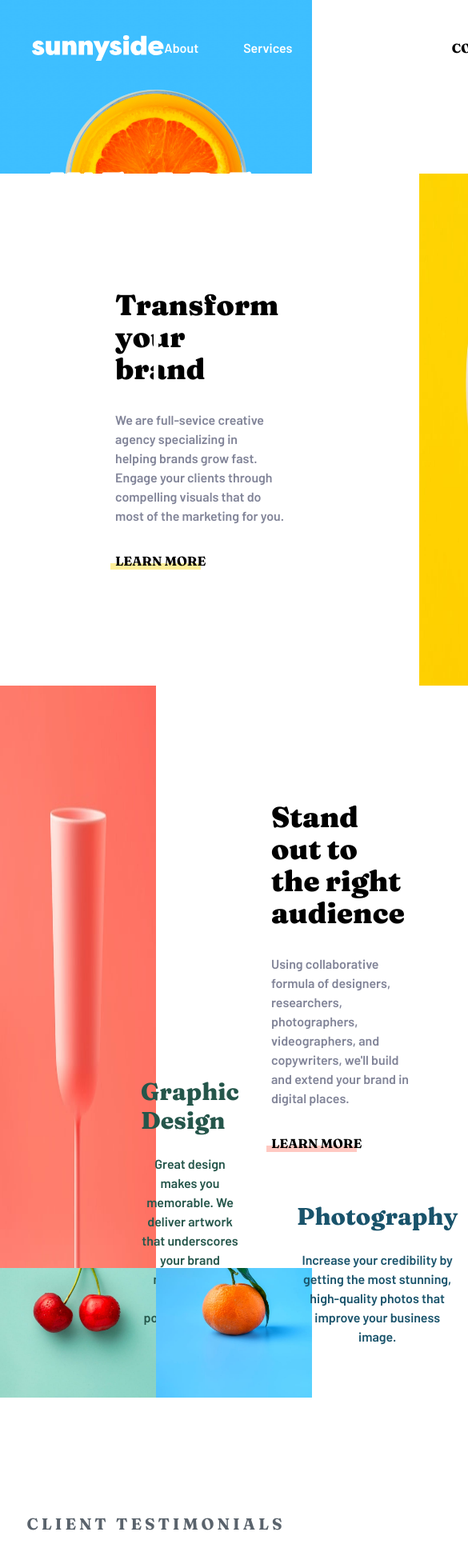
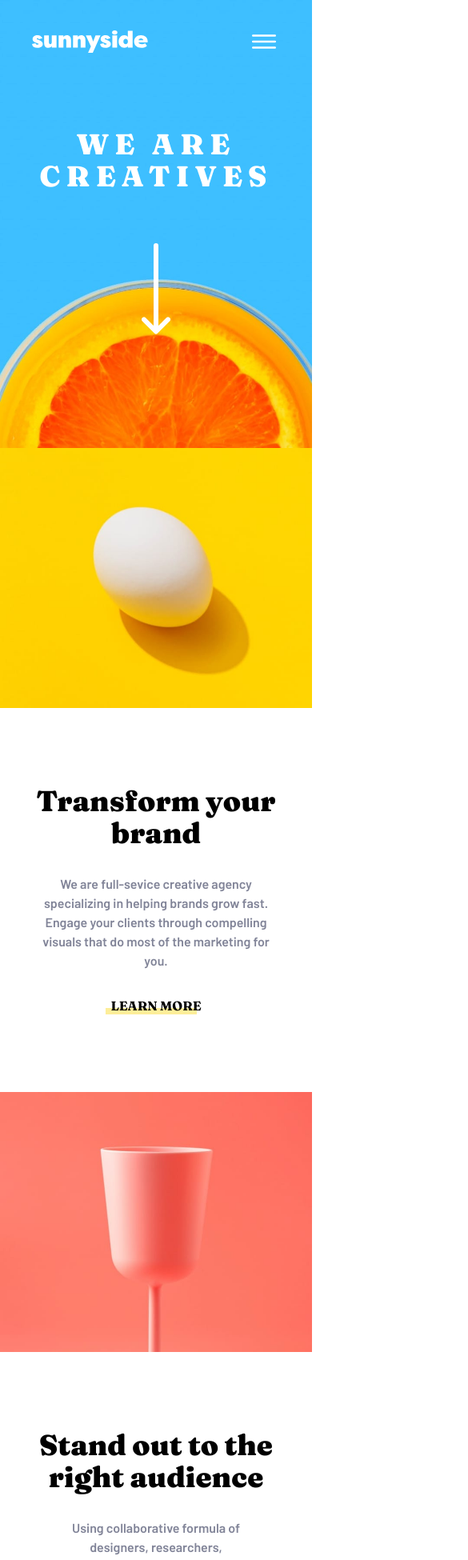
Before and after one commit to Rowee13/fem-sunnyside-agency, a React (Create React App) app: page / in a window 390 px wide. Shown: the top 1950 px of the page at 80% size, 585 px wide, since content can reach past the window. Built offline with nearby package versions, Linux system fonts and the light colour scheme.

Commit message:
Setup mobile responsive layout

```diff
--- a/src/components/About.jsx
+++ b/src/components/About.jsx
@@ -3,15 +3,15 @@ import { aboutTransfrom, aboutStandOut } from "../assets";
 const About = () => {
   return (
     <section id="about">
-      <div className="flex flex-row">
-        <div className="flex flex-col items-start justify-center p-36">
-          <h1 className="font-fraunces font-black text-4xl pb-8 pr-8">
+      <div className="flex flex-col-reverse lg:flex-row w-full">
+        <div className="flex flex-col items-center lg:items-start justify-center py-24 lg:p-36 text-center lg:text-left">
+          <h1 className="font-fraunces font-black text-4xl pb-8 px-6 lg:px-0 lg:pr-8">
             Transform your brand
           </h1>
-          <p className="font-barlow text-grayish-blue text-base pr-6 pb-8">
-            We are full-sevice creative agency specializing in
-            <br /> helping brands grow fast. Engage your clients through
-            compelling visuals that do most of the marketing for you.
+          <p className="font-barlow text-grayish-blue text-md px-12 lg:px-0 lg:pr-6 pb-8">
+            We are full-sevice creative agency specializing in helping brands
+            grow fast. Engage your clients through compelling visuals that do
+            most of the marketing for you.
           </p>
           <button className="about-transform-btn relative font-fraunces font-bold uppercase z-10">
             Learn More
@@ -20,16 +20,20 @@ const About = () => {
         <img
           src={aboutTransfrom}
           alt="about us - transform"
-          className="w-1/2"
+          className="w-full lg:w-1/2"
         />
       </div>
-      <div className="flex flex-row">
-        <img src={aboutStandOut} alt="about us - stand out" className="w-1/2" />
-        <div className="flex flex-col items-start justify-center p-36">
-          <h1 className="font-fraunces font-black text-4xl pb-8 pr-8">
+      <div className="flex flex-col lg:flex-row w-full">
+        <img
+          src={aboutStandOut}
+          alt="about us - stand out"
+          className="w-full lg:w-1/2"
+        />
+        <div className="flex flex-col items-center lg:items-start justify-center py-24 lg:p-36 text-center lg:text-left">
+          <h1 className="font-fraunces font-black text-4xl pb-8 px-6 lg:px-0 lg:pr-8">
             Stand out to the right audience
           </h1>
-          <p className="font-barlow text-grayish-blue text-base pr-6 pb-8">
+          <p className="font-barlow text-grayish-blue text-md px-16 lg:px-0 lg:pr-6 pb-8">
             Using collaborative formula of designers, researchers,
             photographers, videographers, and copywriters, we'll build and
             extend your brand in digital places.
--- a/src/components/Gallery.jsx
+++ b/src/components/Gallery.jsx
@@ -8,11 +8,11 @@ import {
 const Gallery = () => {
   return (
     <section id="projects">
-      <div className="flex flex-row w-full">
-        <img src={galleryImage01} alt="milk bottles" className="w-3/12" />
-        <img src={galleryImage02} alt="orange" className="w-3/12" />
-        <img src={galleryImage03} alt="cone" className="w-3/12" />
-        <img src={galleryImage04} alt="sugar cubes" className="w-3/12" />
+      <div className="grid grid-cols-2 lg:grid-cols-4 grid-rows-2 lg:grid-flow-row">
+        <img src={galleryImage01} alt="milk bottles" />
+        <img src={galleryImage02} alt="orange" />
+        <img src={galleryImage03} alt="cone" />
+        <img src={galleryImage04} alt="sugar cubes" />
       </div>
     </section>
   );
--- a/src/components/Hero.jsx
+++ b/src/components/Hero.jsx
@@ -1,14 +1,15 @@
-import { heroImage, arrowDown } from "../assets";
+import { heroImage, arrowDown, heroImageMobile } from "../assets";
 
 const Hero = () => {
   return (
     <section id="hero" className="relative">
-      <img src={heroImage} alt="hero-img" />
-      <div className="flex flex-col items-center absolute top-52 inset-x-0 mx-auto w-full">
-        <h1 className="font-fraunces font-black text-white text-5xl text-center uppercase tracking-[0.2em]">
+      <img src={heroImage} alt="hero-img" className="hidden lg:block" />
+      <img src={heroImageMobile} alt="hero-img" className="lg:hidden" />
+      <div className="flex flex-col items-center absolute top-40 lg:top-52 inset-x-0 mx-auto w-full">
+        <h1 className="font-fraunces font-black text-white text-4xl lg:text-5xl text-center uppercase tracking-[0.2em]">
           We Are Creatives
         </h1>
-        <img src={arrowDown} alt="arrow-down" className="pt-24" />
+        <img src={arrowDown} alt="arrow-down" className="pt-16 lg:pt-24" />
       </div>
     </section>
   );
--- a/src/components/Navbar.jsx
+++ b/src/components/Navbar.jsx
@@ -1,15 +1,20 @@
+import { useState } from "react";
+import { IoMenuOutline, IoClose } from "react-icons/io5";
+
 import { logo } from "../assets";
 import { links } from "../constants";
 
 const Navbar = () => {
+  const [toggleMenu, setToggleMenu] = useState(false);
+
   return (
     <nav className="absolute top-0 inset-x-0 flex justify-between items-center px-10 py-8 bg-transparent z-10">
-      <img src={logo} alt="sunnyside logo" className="h-8" />
+      <img src={logo} alt="sunnyside logo" className="h-7 lg:h-8" />
 
-      <div className="flex flex-row items-center">
+      <div className="hidden lg:flex flex-row items-center">
         <ul className="flex flex-row font-barlow text-white">
           {links.map((link) => (
-            <li key={link.id} className="pr-14">
+            <li key={link.id} className="pr-14 hover:text-dark-blue">
               <a href={`#${link.id}`}>{link.title}</a>
             </li>
           ))}
@@ -22,6 +27,20 @@ const Navbar = () => {
           Contact
         </a>
       </div>
+
+      <div className="">
+        {toggleMenu ? (
+          <IoClose
+            className="w-10 h-10 text-white"
+            onClick={() => setToggleMenu(!toggleMenu)}
+          />
+        ) : (
+          <IoMenuOutline
+            className="w-10 h-10 text-white"
+            onClick={() => setToggleMenu(!toggleMenu)}
+          />
+        )}
+      </div>
     </nav>
   );
 };
--- a/src/components/Services.jsx
+++ b/src/components/Services.jsx
@@ -1,12 +1,26 @@
-import { servicesGraphicDesign, servicesPhotography } from "../assets";
+import {
+  servicesGraphicDesign,
+  servicesPhotography,
+  servicesGraphicMobile,
+  servicesPhotoMobile,
+} from "../assets";
 
 const Services = () => {
   return (
-    <section id="services" className="flex flex-row">
+    <section id="services" className="flex flex-col lg:flex-row">
       <div className="relative">
-        <img src={servicesGraphicDesign} alt="graphic design service" />
-        <div className="flex flex-col items-center absolute bottom-16 px-44">
-          <h2 className="font-fraunces font-extrabold text-3xl text-desaturated-cyan pb-6">
+        <img
+          src={servicesGraphicDesign}
+          alt="graphic design service"
+          className="hidden lg:block"
+        />
+        <img
+          src={servicesGraphicMobile}
+          alt="graphic design service"
+          className="lg:hidden"
+        />
+        <div className="flex flex-col items-center absolute bottom-16 px-10 lg:px-44">
+          <h2 className="font-fraunces font-extrabold text-4xl lg:text-3xl text-desaturated-cyan pb-6">
             Graphic Design
           </h2>
           <p className="font-barlow text-desaturated-cyan text-center">
@@ -17,9 +31,18 @@ const Services = () => {
         </div>
       </div>
       <div className="relative">
-        <img src={servicesPhotography} alt="photography service" />
-        <div className="flex flex-col items-center absolute bottom-16 px-44">
-          <h2 className="font-fraunces font-extrabold text-3xl text-dark-blue pb-6">
+        <img
+          src={servicesPhotography}
+          alt="photography service"
+          className="hidden lg:block"
+        />
+        <img
+          src={servicesPhotoMobile}
+          alt="photography service"
+          className="lg:hidden"
+        />
+        <div className="flex flex-col items-center absolute bottom-16 px-10 lg:px-44">
+          <h2 className="font-fraunces font-extrabold text-4xl lg:text-3xl text-dark-blue pb-6">
             Photography
           </h2>
           <p className="font-barlow text-dark-blue text-center">
--- a/src/components/Testimonials.jsx
+++ b/src/components/Testimonials.jsx
@@ -10,13 +10,15 @@ const TestimonialCard = ({
   customerName,
   title,
 }) => (
-  <div className="flex flex-col items-center justify-center font-barlow text-center max-w-sm px-8">
+  <div className="flex flex-col items-center justify-center font-barlow text-center max-w-sm px-5">
     <img
       src={customerImage}
       alt="customer img"
       className="w-20 h-20 rounded-full mb-14"
     />
-    <p>{testimonial}</p>
+    <p className="font-extrabold text-xl lg:text-lg text-dark-grayish-blue">
+      {testimonial}
+    </p>
     <h3 className="font-fraunces font-black text-lg pt-14">{customerName}</h3>
     <p className="text-grayish-blue">{title}</p>
   </div>
@@ -26,12 +28,12 @@ const Testimonials = () => {
   return (
     <section
       id="testimonial"
-      className="flex flex-col items-center justify-center py-36"
+      className="flex flex-col items-center justify-center py-20 lg:py-36"
     >
       <h1 className="font-fraunces text-xl text-dark-grayish-blue uppercase tracking-[0.2em] pb-20">
         Client Testimonials
       </h1>
-      <div className="flex flex-row">
+      <div className="flex flex-col lg:flex-row gap-y-20">
         <TestimonialCard
           customerImage={testimonialImage01}
           testimonial="We put our trust in Sunnyside and they delivered, making sure our needs were met and deadlines were always hit."
```
Also changed, not shown: src/assets/index.js (+9 -0 lines).
